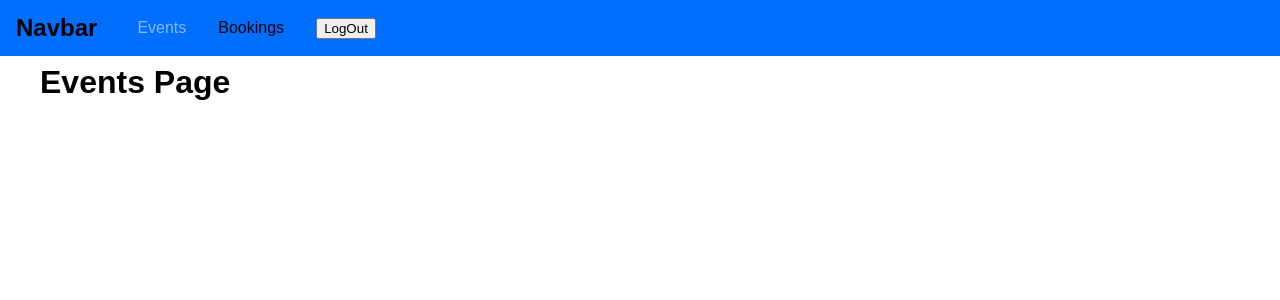
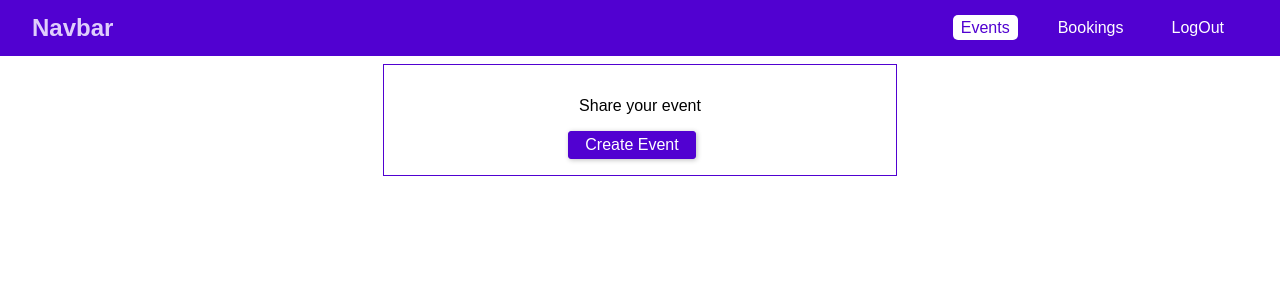
Before and after one commit to oscar-irribarra/graphql-node-react, a React (Create React App) app in the folder frontend/: page /events in a window 1280 px wide. Shown: the top 300 px of the page. Built offline with nearby package versions, Linux system fonts and the light colour scheme; sample sign-in values are in the browser's storage.

Commit message:
se modifican estilos de header y se agrega modal de creacion

```diff
--- /dev/null
+++ b/frontend/src/components/backdrop/Backdrop.css
@@ -0,0 +1,8 @@
+.backdrop {
+    position: fixed;
+    top: 0;
+    left: 0;
+    height: 100vh;
+    width: 100%;
+    background: rgba(0, 0, 0, 0.75);
+}
--- /dev/null
+++ b/frontend/src/components/backdrop/Backdrop.js
@@ -0,0 +1,7 @@
+import React from 'react';
+
+import './Backdrop.css';
+
+const backdrop = (props) => <div className="backdrop"></div>;
+
+export default backdrop;
--- /dev/null
+++ b/frontend/src/components/modal/Modal.css
@@ -0,0 +1,36 @@
+.modal {
+    width: 90%;
+    background: white;
+    box-shadow: 0 2px 8px rgba(0, 0, 0, 0.26);
+    position: fixed;
+    top: 20vh;
+    left: 5%;
+}
+
+.modal__header {
+    padding: 1rem;
+    background: #5101d1;
+    color: white;
+}
+
+.modal__header h1 {
+    margin: 0;
+    font-size: 1.25rem;
+}
+
+.modal__content {
+    padding: 1rem;
+}
+
+.modal__actions {
+    display: flex;
+    justify-content: flex-end;
+    padding: 1rem;
+}
+
+@media (min-width: 768px) {
+    .modal {
+        width: 30rem;
+        left: calc((100% - 30rem) / 2);
+    }
+}
--- /dev/null
+++ b/frontend/src/components/modal/Modal.js
@@ -0,0 +1,26 @@
+import React from 'react';
+
+import './Modal.css';
+
+const modal = (props) => (
+    <div className="modal">
+        <header className="modal__header">
+            <h1>{props.title}</h1>
+        </header>
+        <section className="modal__content">{props.children}</section>
+        <section className="modal__actions">
+            {props.canCancel && (
+                <button className="btn" onClick={props.onCancel}>
+                    Cancel
+                </button>
+            )}
+            {props.canConfirm && (
+                <button className="btn" onClick={props.onConfirm}>
+                    Confirm
+                </button>
+            )}
+        </section>
+    </div>
+);
+
+export default modal;
--- a/frontend/src/components/navigation/MainNavigation.css
+++ b/frontend/src/components/navigation/MainNavigation.css
@@ -4,15 +4,18 @@
     top: 0;
     width: 100%;
     height: 3.5rem;
-    background-color: rgb(0, 110, 255);
-    padding: 0 1rem;
+    background: #5101d1;
+    padding: 0 2rem;
     display: flex;
     align-items: center;
+    justify-content: space-between;
+    box-sizing: border-box;
 }
 
 .main-navigation__logo h1 {
     margin: 0;
     font-size: 1.5rem;
+    color: #dfcefc;
 }
 
 .main-navigation__items {
@@ -21,9 +24,9 @@
 
 .main-navigation__items ul {
     display: flex;
+    list-style: none;
+    padding: 0;
     margin: 0;
-    padding: 0;
-    list-style: none;
     align-items: center;
 }
 
@@ -31,13 +34,25 @@
     margin: 0 1rem;
 }
 
-.main-navigation__items a {
+.main-navigation__items a,
+.main-navigation__items button {
     text-decoration: none;
-    color: #000;
+    color: white;
+    padding: 0.25rem 0.5rem;
+    border: none;
+    font: inherit;
+    background: transparent;
+    cursor: pointer;
+    vertical-align: middle;
+    margin: 0;
 }
 
 .main-navigation__items a:hover,
 .main-navigation__items a:active,
-.main-navigation__items a.active {
-    color: rgb(133, 186, 255);
+.main-navigation__items a.active,
+.main-navigation__items button:hover,
+.main-navigation__items button:active {
+    background: #ffffff;
+    color: #5101d1;
+    border-radius: 5px;
 }
--- a/frontend/src/index.css
+++ b/frontend/src/index.css
@@ -3,3 +3,38 @@ body {
     padding: 0;
     font-family: sans-serif;
 }
+
+.form-control label,
+.form-control input {
+    width: 100%;
+    display: block;
+}
+
+.form-control label {
+    margin-bottom: 0.5rem;
+}
+
+.form-control {
+    margin-bottom: 1rem;
+}
+
+.form-actions button,
+.btn {
+    background: #5101d1;
+    font: inherit;
+    border: 1px solid #5101d1;
+    border-radius: 3px;
+    padding: 0.25rem 1rem;
+    margin-right: 1rem;
+    box-shadow: 1px 1px 5px rgba(0, 0, 0, 0.26);
+    color: white;
+    cursor: pointer;
+}
+
+.form-actions button:hover,
+.form-actions button:active,
+.btn:hover,
+.btn:active {
+    background: #6219d6;
+    border-color: #6219d6;
+}
--- a/frontend/src/pages/Auth.css
+++ b/frontend/src/pages/Auth.css
@@ -3,42 +3,3 @@
     max-width: 80%;
     margin: 5rem auto;
 }
-
-.form-control label,
-.form-control input {
-    width: 100%;
-    display: block;
-}
-
-.form-control label {
-    margin-bottom: 0.5rem;
-}
-
-.form-control {
-    margin-bottom: 1rem;
-}
-.form-actions button {
-    background-color: rgb(0, 110, 255);
-    font: inherit;
-    border: 1pex solid rgb(0, 110, 255);
-    border-radius: 3px;
-    padding: 0.25rem 1rem;
-    margin-right: 1rem;
-    box-shadow: 1px 1px 5px rgba(0, 0, 0, 0.26);
-    color: #fff;
-    cursor: pointer;
-}
-
-.form-actions button:hover,
-.form-actions button:active {
-    background-color: rgb(0, 68, 255);
-}
-
-.form-actions button:disabled {
-    background-color: rgb(99, 99, 99);
-}
-
-p {
-    color: red;
-    text-align: center;
-}
--- /dev/null
+++ b/frontend/src/pages/Events.css
@@ -0,0 +1,8 @@
+.events-control {
+    text-align: center;
+    border: 1px solid #5101d1;
+    padding: 1rem;
+    margin: 2rem auto;
+    width: 30rem;
+    max-width: 80%;
+}
--- a/frontend/src/pages/Events.js
+++ b/frontend/src/pages/Events.js
@@ -1,10 +1,45 @@
-import React from 'react';
+import React, { useState } from 'react';
+
+import Modal from '../components/modal/Modal';
+import Backdrop from '../components/backdrop/Backdrop';
+import './Events.css';
 
 const Events = () => {
+    const [creating, setCreating] = useState(false);
+
+    const startCreateEventHandler = () => {
+        setCreating(true);
+    };
+
+    const modalConfirmHandler = () => {
+        setCreating(false);
+    };
+
+    const modalCancelHandler = () => {
+        setCreating(false);
+    };
+
     return (
-        <div>
-            <h1>Events Page</h1>
-        </div>
+        <>
+            {creating && <Backdrop></Backdrop>}
+            {creating && (
+                <Modal
+                    title="Add Event"
+                    canCancel
+                    canConfirm
+                    onCancel={modalCancelHandler}
+                    onConfirm={modalConfirmHandler}
+                >
+                    <p>Modal content</p>
+                </Modal>
+            )}
+            <div className="events-control">
+                <p>Share your event</p>
+                <button className="btn" onClick={startCreateEventHandler}>
+                    Create Event
+                </button>
+            </div>
+        </>
     );
 };
 
```
